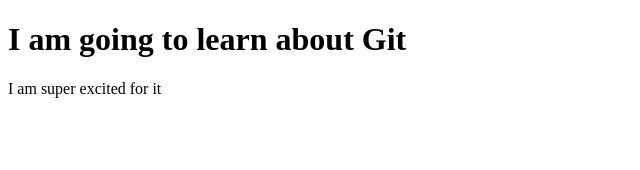
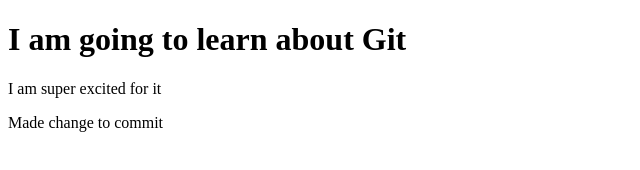
Before and after one commit to jaimin-zeus/git-training, a plain HTML site: page index.html in a window 1280 px wide. Shown: the whole page, without its empty margins (0-640 px from the left). Drawn offline with Linux system fonts and the light colour scheme.

Commit message:
Made changes

```diff
--- a/index.html
+++ b/index.html
@@ -9,5 +9,6 @@
 <body>
     <h1>I am going to learn about Git</h1>
     <p>I am super excited for it</p>
+    <p>Made change to commit</p>
 </body>
 </html>
```
